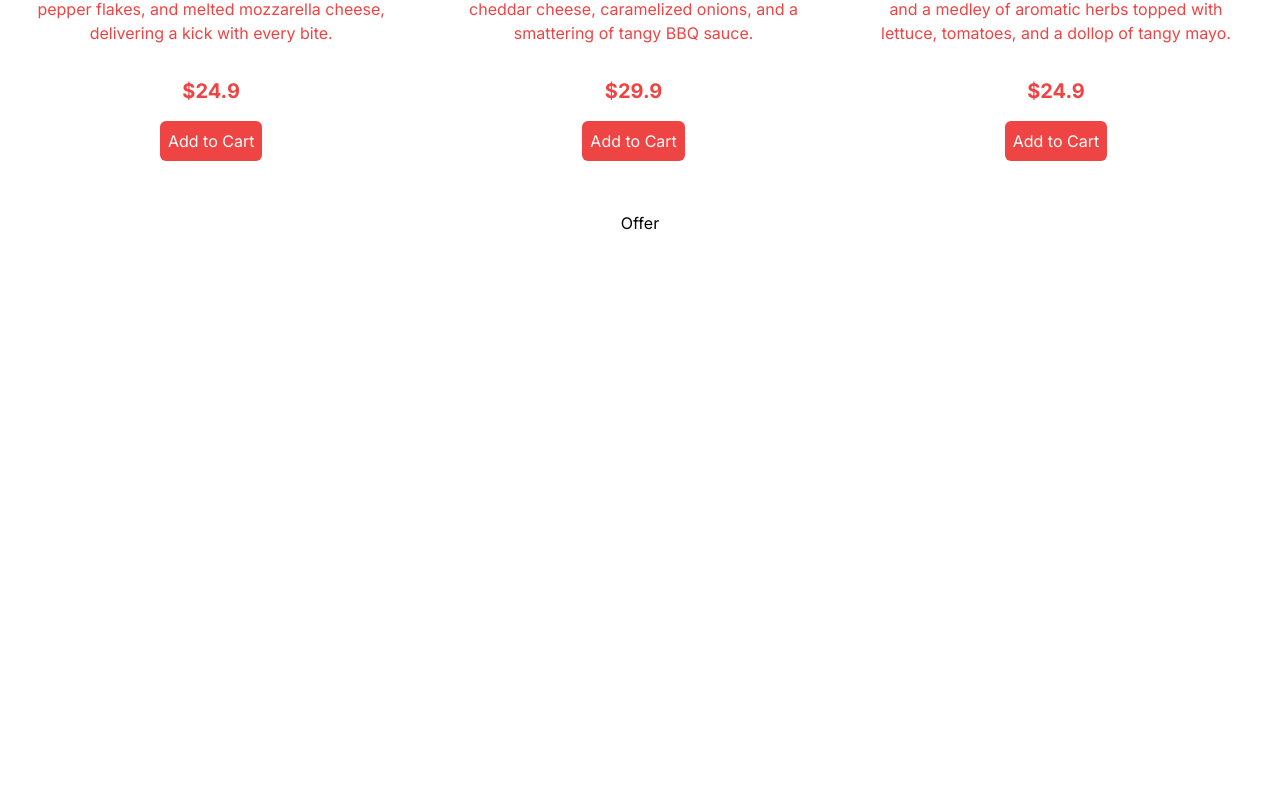
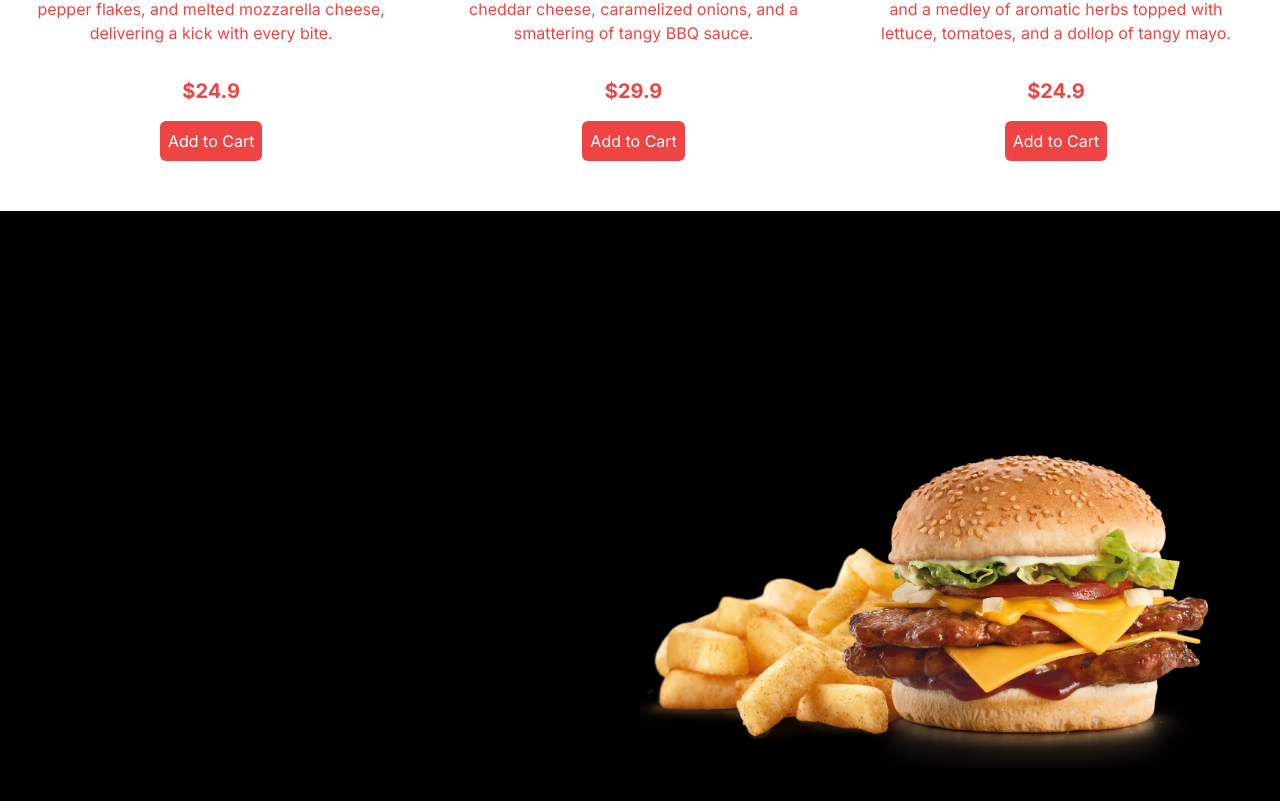
Before and after one commit to KenanRamazanov/RestaurantApp-TypeScript, a Next.js app: page / in a window 1280 px wide. Shown: the part 1309-2110 px from the top of the page. Before the commit the page ends 1544 px from the top, so only its background shows below. Built offline with nearby package versions, Linux system fonts and the light colour scheme.

Commit message:
Creating Offer page

```diff
--- a/src/components/Featured.tsx
+++ b/src/components/Featured.tsx
@@ -4,7 +4,7 @@ import { featuredProducts } from './data'
 
 const Featured = () => {
   return (
-    <div className='w-screen overflow-x-scroll text-red-500'>
+    <div className='w-screen overflow-x-scroll text-red-500 '>
      {/* Wrapper*/}
       <div className='w-max flex'>
      {/* Single Item*/}
--- a/src/components/Offer.tsx
+++ b/src/components/Offer.tsx
@@ -1,8 +1,16 @@
+import Image from 'next/image'
 import React from 'react'
 
 const Offer = () => {
   return (
-    <div>Offer</div>
+    <div className='bg-black h-screen flex flex-col md:flex-row'>
+     {/* Text Container*/}
+   <div className='flex-1'></div>
+     {/* Image Container*/}
+   <div className='flex-1 w-full relative'>
+<Image src="/offerProduct.png" alt='' fill className='object-contain'/>
+   </div>
+    </div>
   )
 }
 
```
